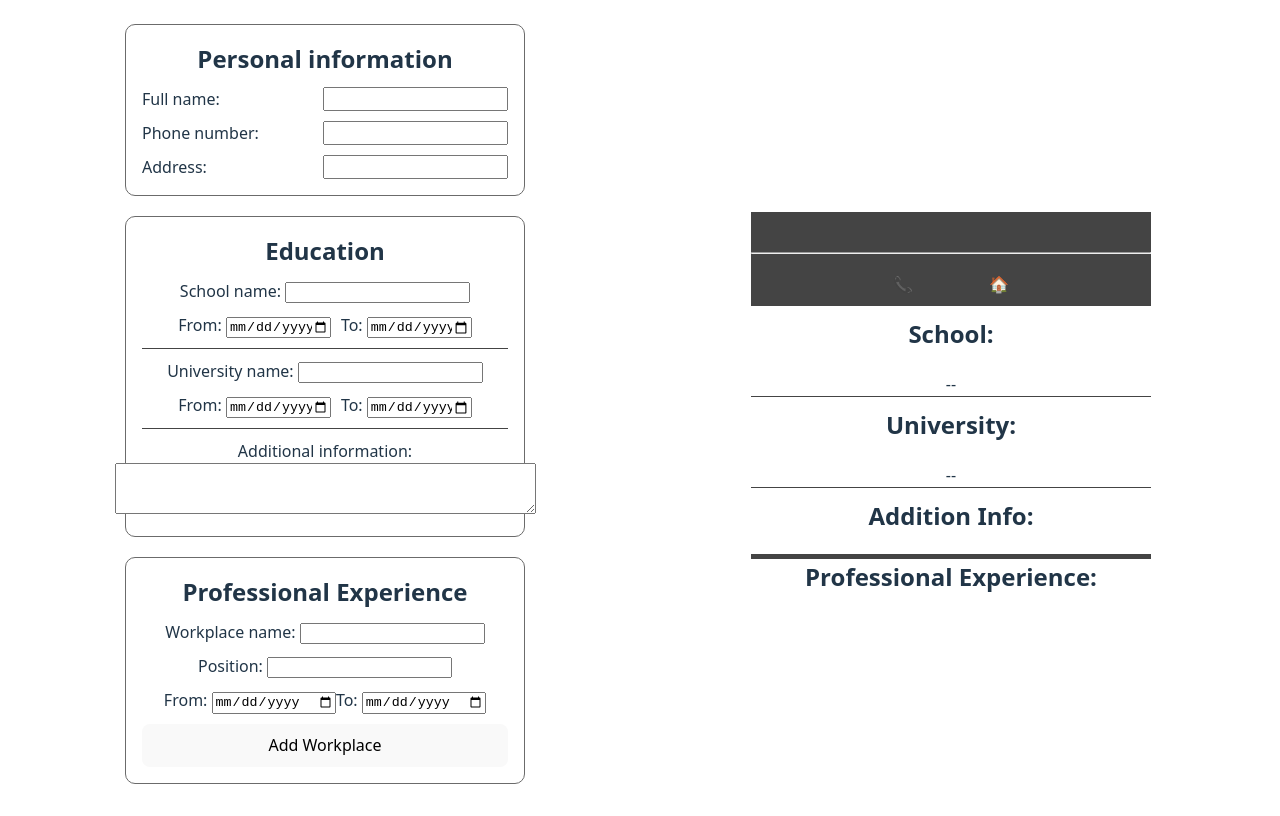
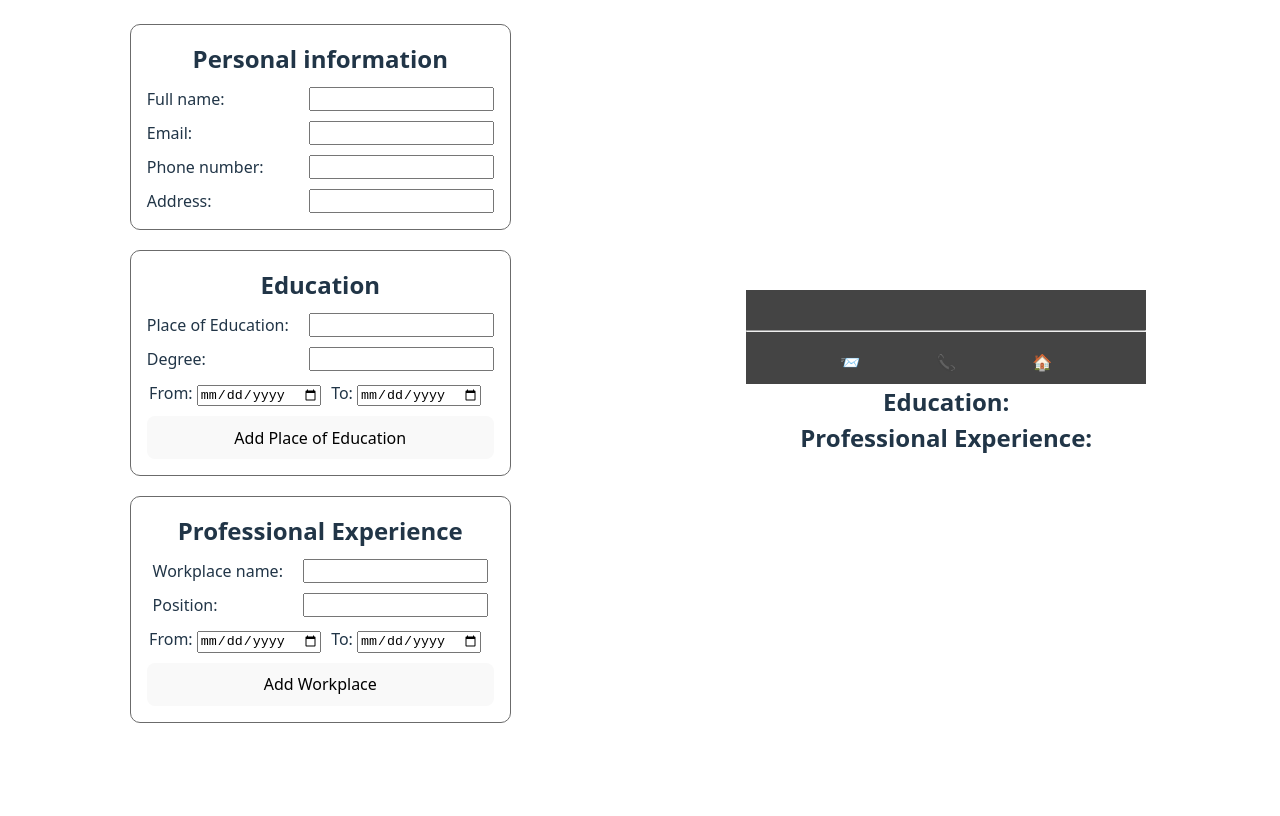
Before and after one commit to KVG24/cv-application-odin, a React (Vite) app: page / in a window 1280 px wide. Built offline with nearby package versions, Linux system fonts and the light colour scheme.

Commit message:
Change education input logic
Fix styling

```diff
--- a/src/App.css
+++ b/src/App.css
@@ -42,7 +42,9 @@ p {
 
 .input-personal-info,
 .input-education-info,
-.input-prof-experience-info {
+.input-prof-experience-info,
+.input-education-flex,
+.input-prof-exp-flex {
     display: flex;
     flex-direction: column;
     justify-content: space-around;
@@ -50,36 +52,18 @@ p {
     gap: 10px;
 }
 
-.resume-school,
-.resume-university,
-.input-university,
-.input-school {
-    width: 100%;
-    display: flex;
-    flex-direction: column;
-    gap: 10px;
-    border-bottom: 1px solid #444444;
+.input-study-period input,
+.input-work-period input {
+    margin-right: 10px;
 }
 
-.input-school,
-.input-university {
-    padding-bottom: 10px;
-}
-
-.input-personal-info label {
+.input-personal-info label,
+.input-education-flex label,
+.input-prof-exp-flex label {
     width: 100%;
     display: flex;
     justify-content: space-between;
-}
-
-.input-study-period {
-    display: flex;
-    justify-content: center;
-    gap: 10px;
-}
-
-.input-study-period input {
-    width: 100px;
+    gap: 20px;
 }
 
 .resume {
@@ -88,15 +72,6 @@ p {
     border: 2px solid white;
     border-radius: 10px;
     padding: 2px;
-}
-
-.resume-education-info h2 {
-    padding-top: 10px;
-}
-
-.resume-ed-place-name {
-    font-weight: 700;
-    font-size: 1rem;
 }
 
 .resume-personal-info {
@@ -111,23 +86,18 @@ p {
     padding: 10px;
 }
 
-.resume-additional-info {
-    width: 100%;
-    overflow-wrap: normal;
-    hyphens: auto;
-    padding-bottom: 20px;
-    border-bottom: 5px solid #444444;
-}
-
-.resume-prof-experience-info div {
+.resume-prof-experience-info div,
+.resume-education-info div {
     display: flex;
 }
 
-.resume-workplace-name {
+.resume-workplace-name,
+.resume-place-of-education-name {
     font-weight: 500;
 }
 
-.resume-workplace {
+.resume-workplace,
+.resume-place-of-education {
     padding: 1rem;
     display: flex;
     gap: 50px;
--- a/src/App.jsx
+++ b/src/App.jsx
@@ -3,40 +3,25 @@ import "./App.css";
 import InputPersonalInfo from "./components/InputPersonalInfo";
 import InputEducationInfo from "./components/InputEducationInfo";
 import InputProfessionalExperienceInfo from "./components/InputProfessionalExperienceInfo";
-import Resume from "./components/RenderResume";
+import RenderResume from "./components/RenderResume";
 
 function ResumeBuilder() {
+    // Personal Info Section
     const [personalInfo, setPersonalInfo] = useState({
         name: "",
+        email: "",
         phone: "",
         address: "",
     });
 
-    const [educationInfo, setEducationInfo] = useState({
-        school: "",
-        schoolStart: "",
-        schoolEnd: "",
-        university: "",
-        universityStart: "",
-        universityEnd: "",
-        additionInfo: "",
-    });
-
-    const [workplaces, setWorkplaces] = useState([]);
-
-    const [newWorkplace, setNewWorkplace] = useState({
-        name: "",
-        position: "",
-        start: "",
-        end: "",
-        id: "",
-    });
-
-    const [newId, setNewId] = useState(0);
-
     function handleNameChange(e) {
         const name = e.target.value;
         setPersonalInfo({ ...personalInfo, name });
+    }
+
+    function handleEmailChange(e) {
+        const email = e.target.value;
+        setPersonalInfo({ ...personalInfo, email });
     }
 
     function handlePhoneChange(e) {
@@ -49,70 +34,93 @@ function ResumeBuilder() {
         setPersonalInfo({ ...personalInfo, address });
     }
 
-    function handleSchoolChange(e) {
-        const school = e.target.value;
-        setEducationInfo({ ...educationInfo, school });
+    // Education Section
+    const [placesOfEducation, setPlacesOfEducation] = useState([]);
+
+    const [newPlaceOfEducation, setNewPlaceOfEducation] = useState({
+        name: "",
+        degree: "",
+        start: "",
+        end: "",
+        id: "",
+    });
+
+    const [newPlaceOfEducationId, setNewPlaceOfEducationId] = useState(0);
+
+    function handlePlaceOfEducationNameChange(e) {
+        const name = e.target.value;
+        setNewPlaceOfEducation((prevPlace) => ({ ...prevPlace, name }));
     }
 
-    function handleSchoolStartChange(e) {
-        const schoolStart = e.target.value;
-        setEducationInfo({ ...educationInfo, schoolStart });
+    function handleDegreeChange(e) {
+        const degree = e.target.value;
+        setNewPlaceOfEducation((prevPlace) => ({ ...prevPlace, degree }));
     }
 
-    function handleSchoolEndChange(e) {
-        const schoolEnd = e.target.value;
-        setEducationInfo({ ...educationInfo, schoolEnd });
+    function handleStudyStartChange(e) {
+        const start = e.target.value;
+        setNewPlaceOfEducation((prevPlace) => ({ ...prevPlace, start }));
     }
 
-    function handleUniversityChange(e) {
-        const university = e.target.value;
-        setEducationInfo({ ...educationInfo, university });
+    function handleStudyEndChange(e) {
+        const end = e.target.value;
+        setNewPlaceOfEducation((prevPlace) => ({ ...prevPlace, end }));
     }
 
-    function handleUniversityStartChange(e) {
-        const universityStart = e.target.value;
-        setEducationInfo({
-            ...educationInfo,
-            universityStart,
+    function handleAddPlaceOfEducation() {
+        setPlacesOfEducation((prevPlaces) => [
+            ...prevPlaces,
+            { ...newPlaceOfEducation, id: newPlaceOfEducationId },
+        ]);
+        setNewPlaceOfEducationId((prevId) => prevId + 1);
+        setNewPlaceOfEducation({
+            name: "",
+            degree: "",
+            start: "",
+            end: "",
+            id: "",
         });
     }
 
-    function handleUniversityEndChange(e) {
-        const universityEnd = e.target.value;
-        setEducationInfo({ ...educationInfo, universityEnd });
-    }
+    // Professional Experience section
+    const [workplaces, setWorkplaces] = useState([]);
 
-    function handleAdditionalInfo(e) {
-        const additionInfo = e.target.value;
-        setEducationInfo({ ...educationInfo, additionInfo });
-    }
+    const [newWorkplace, setNewWorkplace] = useState({
+        name: "",
+        position: "",
+        start: "",
+        end: "",
+        id: "",
+    });
+
+    const [newWorkplaceId, setNewWorkplaceId] = useState(0);
 
     function handleWorkplaceNameChange(e) {
         const name = e.target.value;
-        setNewWorkplace((prevWorkplace) => ({ ...prevWorkplace, name }));
+        setNewWorkplace((prevPlace) => ({ ...prevPlace, name }));
     }
 
     function handleWorkplacePositionChange(e) {
         const position = e.target.value;
-        setNewWorkplace((prevWorkplace) => ({ ...prevWorkplace, position }));
+        setNewWorkplace((prevPlace) => ({ ...prevPlace, position }));
     }
 
     function handleWorkplaceStartChange(e) {
         const start = e.target.value;
-        setNewWorkplace((prevWorkplace) => ({ ...prevWorkplace, start }));
+        setNewWorkplace((prevPlace) => ({ ...prevPlace, start }));
     }
 
     function handleWorkplaceEndChange(e) {
         const end = e.target.value;
-        setNewWorkplace((prevWorkplace) => ({ ...prevWorkplace, end }));
+        setNewWorkplace((prevPlace) => ({ ...prevPlace, end }));
     }
 
     function handleAddWorkplace() {
         setWorkplaces((prevWorkplaces) => [
             ...prevWorkplaces,
-            { ...newWorkplace, id: newId },
+            { ...newWorkplace, id: newWorkplaceId },
         ]);
-        setNewId((prevId) => prevId + 1);
+        setNewWorkplaceId((prevId) => prevId + 1);
         setNewWorkplace({ name: "", position: "", start: "", end: "", id: "" });
     }
 
@@ -121,17 +129,19 @@ function ResumeBuilder() {
             <section className="input-info-cards">
                 <InputPersonalInfo
                     onNameChange={handleNameChange}
+                    onEmailChange={handleEmailChange}
                     onPhoneChange={handlePhoneChange}
                     onAddressChange={handleAddressChange}
                 />
                 <InputEducationInfo
-                    onSchoolChange={handleSchoolChange}
-                    onSchoolStartChange={handleSchoolStartChange}
-                    onSchoolEndChange={handleSchoolEndChange}
-                    onUniversityChange={handleUniversityChange}
-                    onUniversityStartChange={handleUniversityStartChange}
-                    onUniversityEndChange={handleUniversityEndChange}
-                    onAdditionalInfoChange={handleAdditionalInfo}
+                    onPlaceOfEducationNameChange={
+                        handlePlaceOfEducationNameChange
+                    }
+                    onDegreeChange={handleDegreeChange}
+                    onStudyStartChange={handleStudyStartChange}
+                    onStudyEndChange={handleStudyEndChange}
+                    onAddPlaceOfEducation={handleAddPlaceOfEducation}
+                    placeOfEducation={newPlaceOfEducation}
                 />
                 <InputProfessionalExperienceInfo
                     onWorkplaceNameChange={handleWorkplaceNameChange}
@@ -142,18 +152,13 @@ function ResumeBuilder() {
                     workplace={newWorkplace}
                 />
             </section>
-            <Resume
+            <RenderResume
                 name={personalInfo.name}
+                email={personalInfo.email}
                 phone={personalInfo.phone}
                 address={personalInfo.address}
-                school={educationInfo.school}
-                schoolStart={educationInfo.schoolStart}
-                schoolEnd={educationInfo.schoolEnd}
-                university={educationInfo.university}
-                universityStart={educationInfo.universityStart}
-                universityEnd={educationInfo.universityEnd}
-                additionInfo={educationInfo.additionInfo}
                 workplaces={workplaces}
+                placesOfEducation={placesOfEducation}
             />
         </div>
     );
--- a/src/components/InputEducationInfo.jsx
+++ b/src/components/InputEducationInfo.jsx
@@ -1,54 +1,53 @@
 export default function InputEducationInfo({
-    onSchoolChange,
-    onSchoolStartChange,
-    onSchoolEndChange,
-    onUniversityChange,
-    onUniversityStartChange,
-    onUniversityEndChange,
-    onAdditionalInfoChange,
+    placeOfEducation,
+    onPlaceOfEducationNameChange,
+    onDegreeChange,
+    onStudyStartChange,
+    onStudyEndChange,
+    onAddPlaceOfEducation,
 }) {
     return (
         <div className="input-education-info">
             <h2>Education</h2>
-            <div className="input-school">
-                <label>
-                    <span>School name:</span>{" "}
-                    <input type="text" onChange={onSchoolChange} />
+            <div className="input-education-flex">
+                <label className="input-education">
+                    Place of Education:{" "}
+                    <input
+                        type="text"
+                        value={placeOfEducation.name}
+                        onChange={onPlaceOfEducationNameChange}
+                    />
                 </label>
+                <label className="input-degree">
+                    Degree:{" "}
+                    <input
+                        type="text"
+                        value={placeOfEducation.degree}
+                        onChange={onDegreeChange}
+                    />
+                </label>
+            </div>
             <div className="input-study-period">
                 <label>
                     From:{" "}
-                        <input type="date" onChange={onSchoolStartChange} />
-                    </label>
-                    <label>
-                        To: <input type="date" onChange={onSchoolEndChange} />
-                    </label>
-                </div>
-            </div>
-            <div className="input-university">
-                <label>
-                    <span>University name:</span>{" "}
-                    <input type="text" onChange={onUniversityChange} />
-                </label>
-                <div className="input-study-period">
-                    <label>
-                        From:{" "}
-                        <input type="date" onChange={onUniversityStartChange} />
+                    <input
+                        type="date"
+                        value={placeOfEducation.start}
+                        onChange={onStudyStartChange}
+                    />
                 </label>
                 <label>
                     To:{" "}
-                        <input type="date" onChange={onUniversityEndChange} />
-                    </label>
-                </div>
-            </div>
-            <label>
-                <span>Additional information:</span>{" "}
-                <textarea
-                    rows="3"
-                    cols="50"
-                    onChange={onAdditionalInfoChange}
+                    <input
+                        type="date"
+                        value={placeOfEducation.end}
+                        onChange={onStudyEndChange}
                     />
                 </label>
             </div>
+            <button type="button" onClick={onAddPlaceOfEducation}>
+                Add Place of Education
+            </button>
+        </div>
     );
 }
--- a/src/components/InputPersonalInfo.jsx
+++ b/src/components/InputPersonalInfo.jsx
@@ -1,5 +1,6 @@
 export default function InputPersonalInfo({
     onNameChange,
+    onEmailChange,
     onPhoneChange,
     onAddressChange,
 }) {
@@ -9,6 +10,10 @@ export default function InputPersonalInfo({
             <label>
                 <span>Full name:</span>{" "}
                 <input type="text" onChange={onNameChange} />
+            </label>
+            <label>
+                <span>Email:</span>{" "}
+                <input type="email" onChange={onEmailChange} />
             </label>
             <label>
                 <span>Phone number:</span>{" "}
--- a/src/components/InputProfessionalExperienceInfo.jsx
+++ b/src/components/InputProfessionalExperienceInfo.jsx
@@ -9,6 +9,7 @@ export default function InputProfessionalExperienceInfo({
     return (
         <div className="input-prof-experience-info">
             <h2>Professional Experience</h2>
+            <div className="input-prof-exp-flex">
                 <label className="input-prof-exp">
                     Workplace name:{" "}
                     <input
@@ -25,6 +26,7 @@ export default function InputProfessionalExperienceInfo({
                         onChange={onWorkplacePositionChange}
                     />
                 </label>
+            </div>
             <div className="input-work-period">
                 <label>
                     From:{" "}
--- a/src/components/RenderResume.jsx
+++ b/src/components/RenderResume.jsx
@@ -1,15 +1,10 @@
-export default function Resume({
+export default function RenderResume({
     name,
+    email,
     phone,
     address,
-    school,
-    schoolStart,
-    schoolEnd,
-    university,
-    universityStart,
-    universityEnd,
-    additionInfo,
     workplaces,
+    placesOfEducation,
 }) {
     return (
         <section className="resume">
@@ -17,6 +12,10 @@ export default function Resume({
                 <h1>{name}</h1>
                 <hr />
                 <div className="resume-phone-address-container">
+                    <span>
+                        {"📨"}
+                        {email}
+                    </span>
                     <span>
                         {"📞"}
                         {phone}
@@ -28,23 +27,20 @@ export default function Resume({
                 </div>
             </div>
             <div className="resume-education-info">
-                <div className="resume-school">
-                    <h2>School:</h2>{" "}
-                    <p className="resume-ed-place-name">{school}</p>
-                    <p>
-                        {schoolStart} -- {schoolEnd}
-                    </p>
-                </div>
-                <div className="resume-university">
-                    <h2>University:</h2>{" "}
-                    <p className="resume-ed-place-name">{university}</p>
-                    <p>
-                        {universityStart} -- {universityEnd}
-                    </p>
-                </div>
-                <div className="resume-additional-info">
-                    <h2>Addition Info:</h2> <p>{additionInfo}</p>
-                </div>
+                <h2>Education:</h2>{" "}
+                {placesOfEducation.map((placeOfEducation) => (
+                    <div className="resume-place-of-education">
+                        <p className="resume-place-of-education-name">
+                            {placeOfEducation.name}
+                        </p>
+                        <p className="resume-degree">
+                            {placeOfEducation.degree}
+                        </p>
+                        <p>
+                            {placeOfEducation.start} -- {placeOfEducation.end}
+                        </p>
+                    </div>
+                ))}
             </div>
             <div className="resume-prof-experience-info">
                 <h2>Professional Experience:</h2>{" "}
```
Lines whose indentation alone changed are shown as unchanged.
